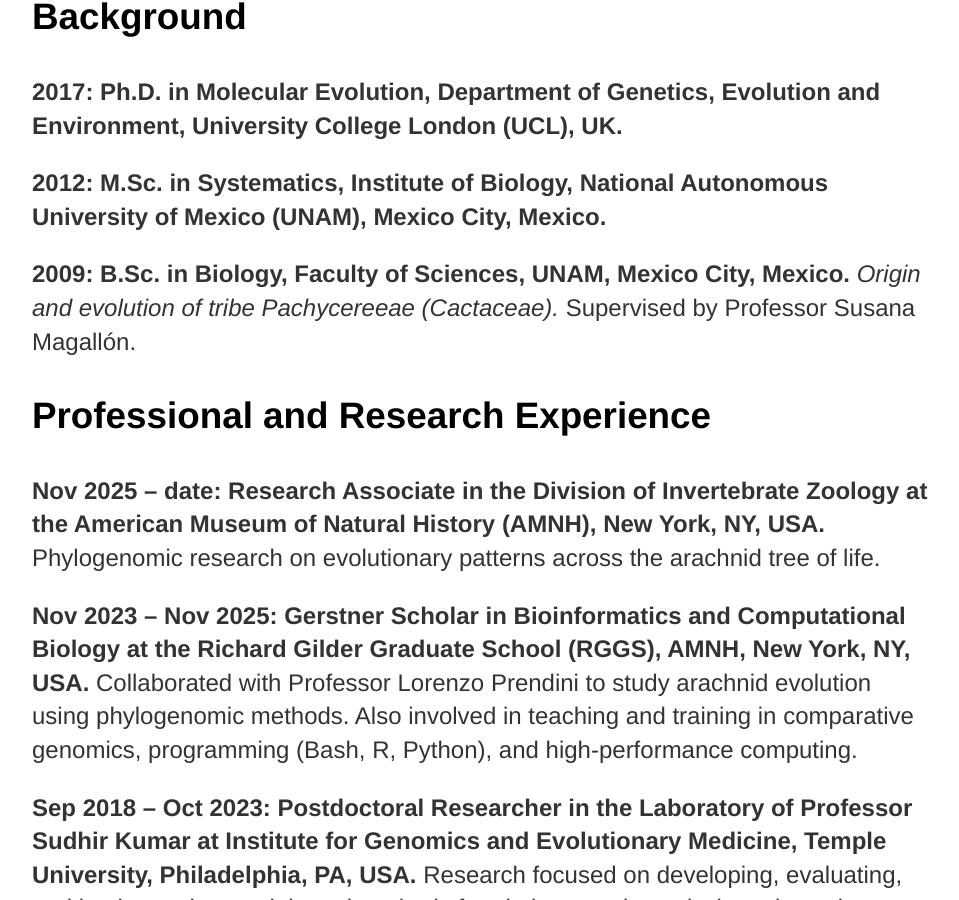
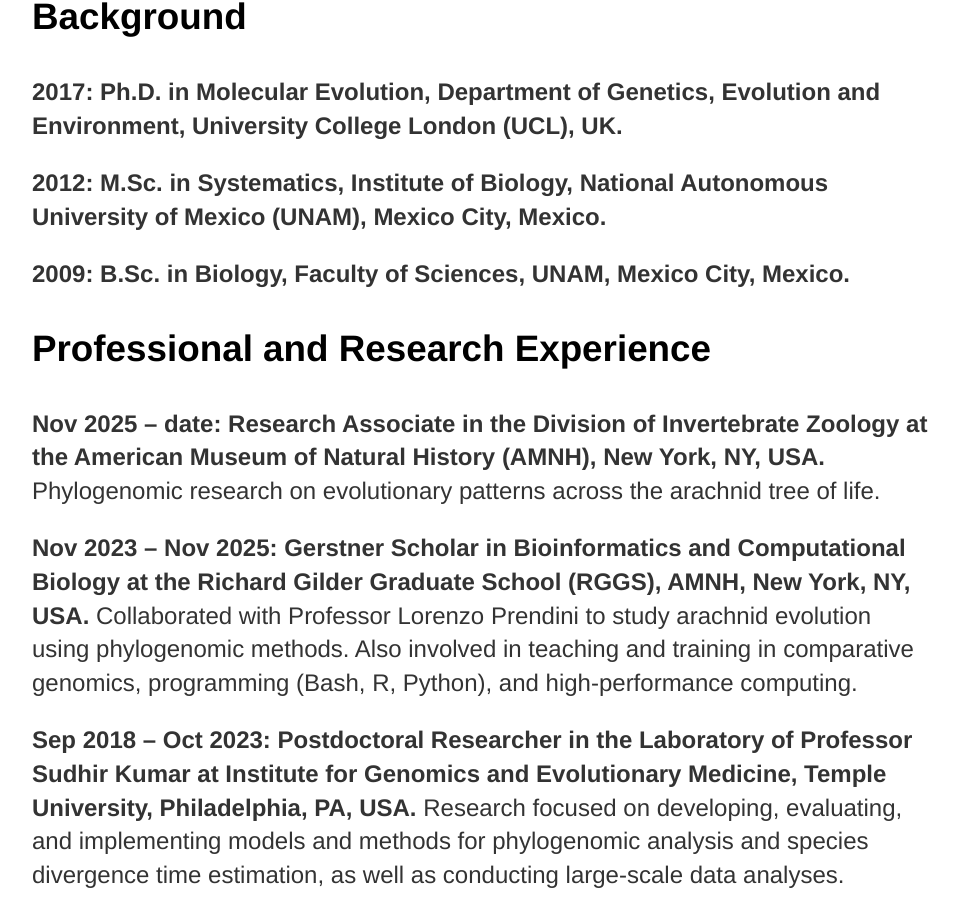
Before and after one commit to josebarbamontoya/josebarbamontoya.github.io, a Jekyll site: the page built from about/index.html, in a window 1280 px wide and 900 px high, scrolled down 900 px. Shown: the whole window, without its empty margins (160-1119 px from the left). Built offline with Jekyll 4.4.1, drawn with Linux system fonts in a browser that asks for light colours.

Commit message:
Update index.html

```diff
--- a/about/index.html
+++ b/about/index.html
@@ -14,7 +14,7 @@
 	<h3><font color="black">Background</h3>
 			<p><b>2017: Ph.D. in Molecular Evolution, Department of Genetics, Evolution and Environment, University College London (UCL), UK.</b>
 			<p><b>2012: M.Sc. in Systematics, Institute of Biology, National Autonomous University of Mexico (UNAM), Mexico City, Mexico.</b>
-			<p><b>2009: B.Sc. in Biology, Faculty of Sciences, UNAM, Mexico City, Mexico.</b> <i>Origin and evolution of tribe Pachycereeae (Cactaceae).</i> Supervised by Professor Susana Magallón.
+			<p><b>2009: B.Sc. in Biology, Faculty of Sciences, UNAM, Mexico City, Mexico.</b>
 
 	<h3><font color="black">Professional and Research Experience</h3>
 			<p><b>Nov 2025 – date: Research Associate in the Division of Invertebrate Zoology at the American Museum of Natural History (AMNH), New York, NY, USA.</b> Phylogenomic research on evolutionary patterns across the arachnid tree of life.
```
